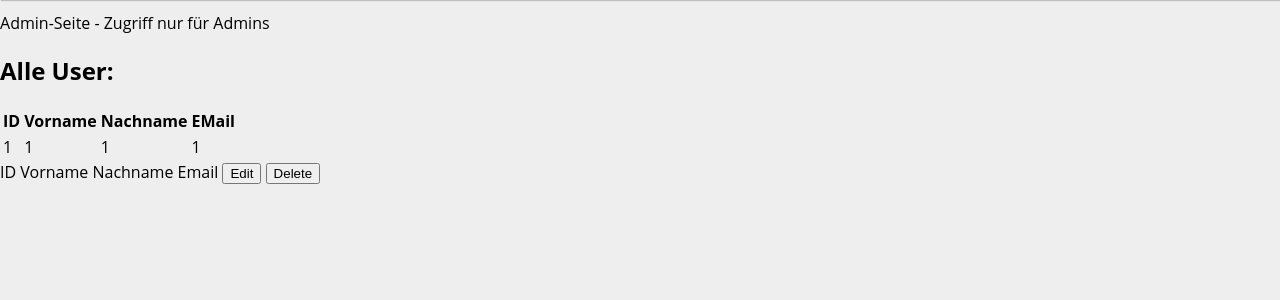
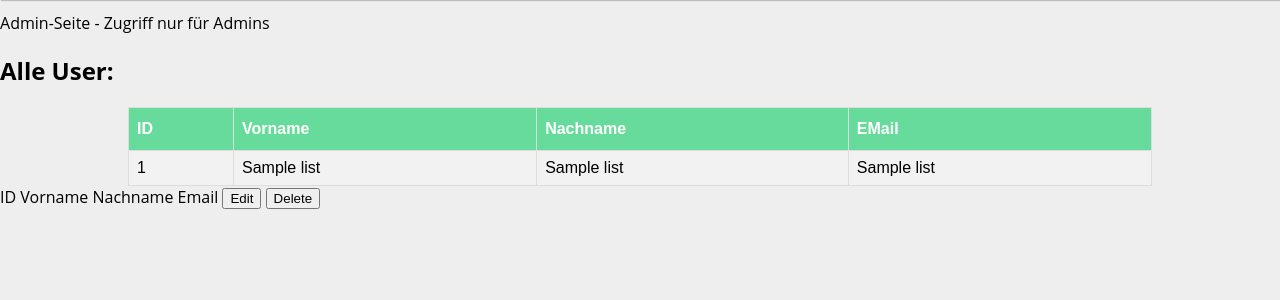
Before and after one commit to dream-jannis/coroni, a Flask app: template templates/admin/pages/admin.html in a window 1280 px wide. Shown: the part 80-380 px from the top of the page. Run offline with Flask 2, Linux system fonts and the light colour scheme; the template is opened without the code that fills it: most values are stand-ins (such as "Sample title", 1, 10 or a date in 2020).

Commit message:
Nick stinkt

```diff
--- /dev/null
+++ b/static/adminstyle.css
@@ -0,0 +1,24 @@
+table {
+    font-family: Arial, Helvetica, sans-serif;
+    border-collapse: collapse;
+    width: 80%;
+    margin-left: auto;
+    margin-right: auto;
+}
+
+table td, table th {
+    border: 1px solid #ddd;
+    padding: 8px;
+}
+
+table tr:nth-child(even){background-color: #f2f2f2;}
+
+table tr:hover {background-color: #ddd;}
+
+table th {
+    padding-top: 12px;
+    padding-bottom: 12px;
+    text-align: left;
+    background-color: #67db9b;
+    color: white;
+}
--- a/templates/admin/pages/admin.html
+++ b/templates/admin/pages/admin.html
@@ -1,5 +1,6 @@
 {% extends "base.html" %}
 {% block head %}
+<link rel="stylesheet" href="{{ url_for('static', filename='adminstyle.css') }}">
 {% endblock %}
 {% block main %}
 <p>&nbsp;</p>
@@ -15,12 +16,12 @@
         <th>Nachname</th>
         <th>EMail</th>
     </tr>
-    {% for time in data %}
+    {% for list in data %}
     <tr>
-        <td>{{data[0][0][0]}}</td>
-        <td>{{data[0][0][1]}}</td>
-        <td>{{data[0][0][2]}}</td>
-        <td>{{data[0][0][3]}}</td>
+        <td>{{list[0]}}</td>
+        <td>{{list[1]}}</td>
+        <td>{{list[2]}}</td>
+        <td>{{list[3]}}</td>
     </tr>
     {% endfor %}
 
--- a/templates/base.html
+++ b/templates/base.html
@@ -25,7 +25,13 @@
             <li><a class="hov-nav" href="/impf_appointments">Impftermin</a></li>
             <li><a class="hov-nav" href="/profil">Mein Profil</a></li>
             {% if is_admin %}
-              <li><a class="hov-nav" href="/admin">Admin</a></li>
+            <div class="dropdown">
+              <li><a class="hov-nav dropbtn">Admin</a></li>
+              <div class="dropdown-content">
+                <a href="/admin/users">Alle Nutzer</a>
+                <a href="/admin/appoints">Offene Termine</a>
+              </div>
+            </div>
             {% endif %}
             <li><a class="hov-nav" href="/login/logout">Logout</a></li>
           </ul>
```
Also changed, not shown: static/basestyle.css (+64 -11 lines), templates/admin/views.py (+19 -15 lines).
